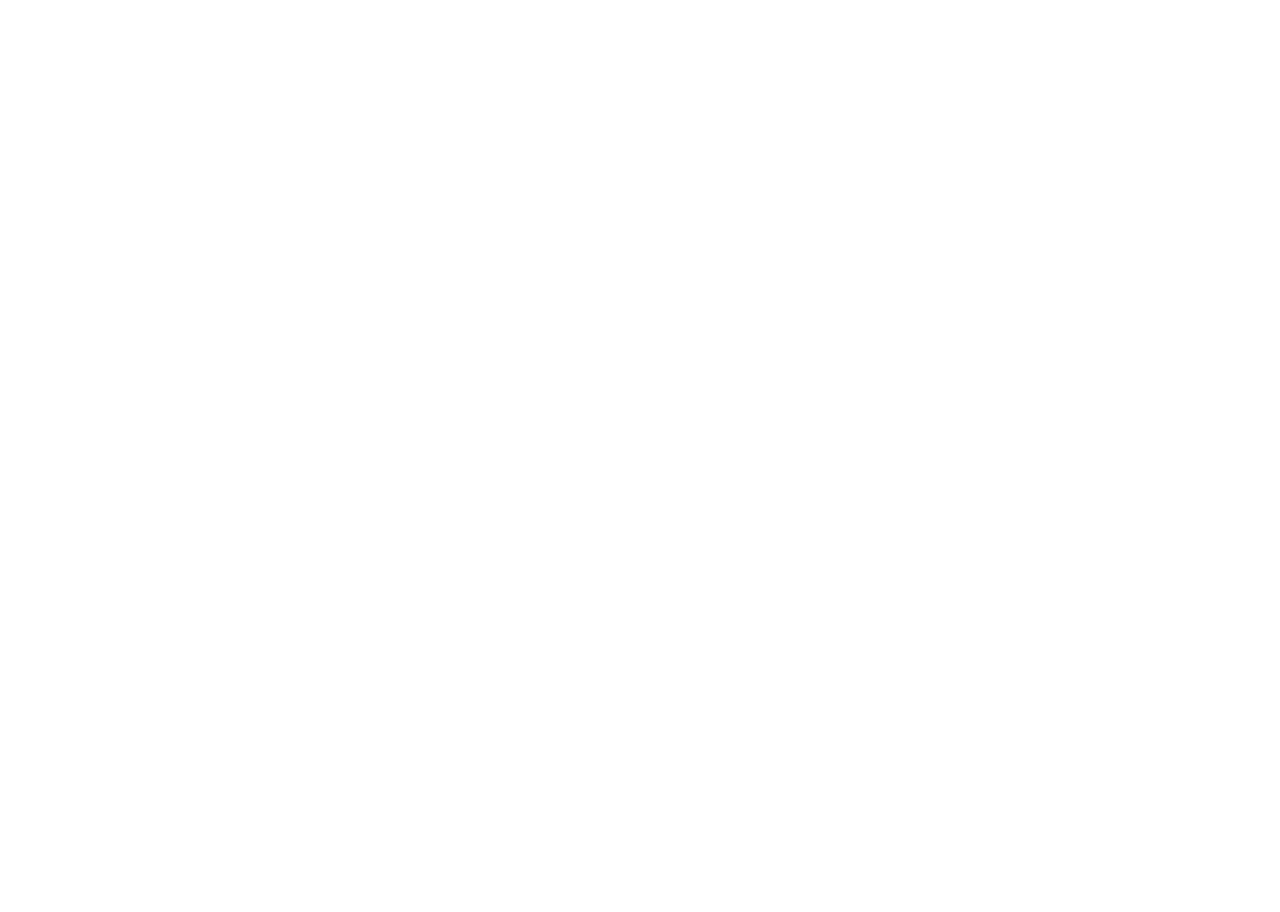
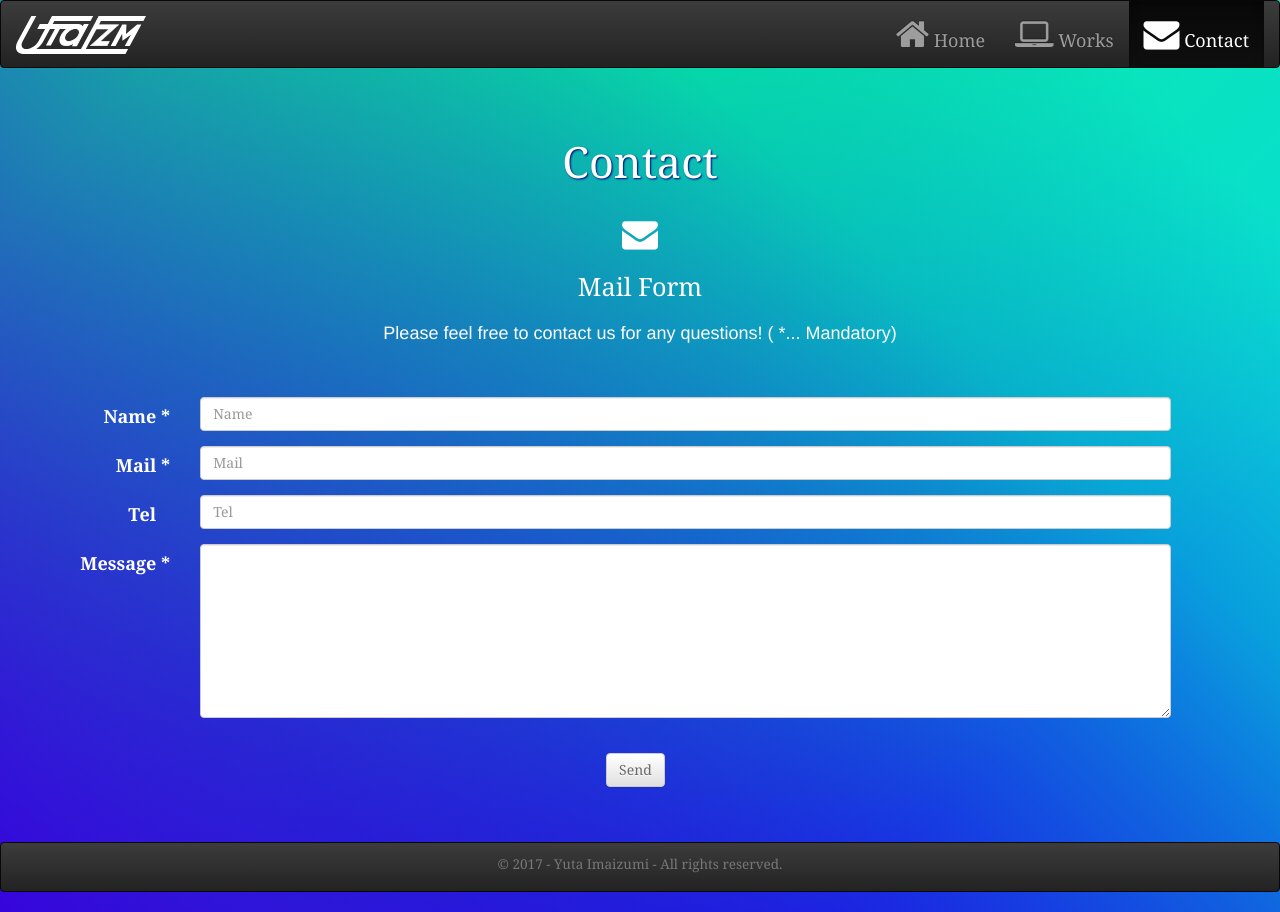
Before and after one commit to YutaImaizumi/myportfolio, a website: page contact.html in a window 1280 px wide. Before the commit the page ends 800 px from the top, so only its background shows below. Drawn offline with Linux system fonts and the light colour scheme.

Commit message:
All page completed (Internal Docs still unchecked)

```diff
--- a/Content/app.css
+++ b/Content/app.css
@@ -1,5 +1,14 @@
 body {
-    background: linear-gradient(#05FBFF, #1E00FF);
+	background:
+		-webkit-linear-gradient(45deg, hsla(254, 96%, 44%, 1) 0%, hsla(254, 96%, 44%, 0) 70%),
+		-webkit-linear-gradient(315deg, hsla(154, 96%, 49%, 1) 10%, hsla(154, 96%, 49%, 0) 80%),
+		-webkit-linear-gradient(225deg, hsla(179, 91%, 45%, 1) 10%, hsla(179, 91%, 45%, 0) 80%),
+		-webkit-linear-gradient(135deg, hsla(240, 96%, 47%, 1) 100%, hsla(240, 96%, 47%, 0) 70%);
+	background:
+		linear-gradient(45deg, hsla(254, 96%, 44%, 1) 0%, hsla(254, 96%, 44%, 0) 70%),
+		linear-gradient(135deg, hsla(154, 96%, 49%, 1) 10%, hsla(154, 96%, 49%, 0) 80%),
+		linear-gradient(225deg, hsla(179, 91%, 45%, 1) 10%, hsla(179, 91%, 45%, 0) 80%),
+		linear-gradient(315deg, hsla(240, 96%, 47%, 1) 100%, hsla(240, 96%, 47%, 0) 70%);
     font-family: Georgia, "Times New Roman", serif;
     color: white;
     font-size: 18px;
@@ -27,7 +36,7 @@
 }
 
 h3 {
-    font-size: 1.8em;
+    font-size: 1.4em;
     margin: 20px;
     text-align: center;
 }
@@ -36,6 +45,7 @@
     text-align: justify;
     margin-top: 20px;
     margin-bottom: 50px;
+    font-family: Helvetica, arial, sans-serif;
 }
 
 #container {
@@ -45,6 +55,7 @@
   width:960px;
 }
 
+/* image size */
 #logo {
     width: 130px;
 }
@@ -54,6 +65,10 @@
   height: 400px;
   width: 400px;
   box-shadow: 5px 5px 10px #000080;
+}
+
+#worksimg {
+    width: 100%;
 }
 
 
@@ -72,3 +87,50 @@
     text-align: center;
     margin: 0px;
 }
+
+/*Link colors*/
+a:link {
+    color: white;
+}
+a:visited {
+    color: white;
+}
+a:hover {
+    text-decoration: none;
+    color: #ffffb7;
+    filter: alpha(opacity=70);
+    -moz-opacity:0.70;
+    opacity:0.70;
+}
+a:active {
+    color: white;
+}
+
+/*Link colors send button only*/
+#sendbtn:link {
+    color: dimgray;
+}
+#sendbtn:visited {
+    color: dimgray;
+}
+#sendbtn:hover {
+    text-decoration: none;
+    color: darkslategray;
+    filter: alpha(opacity=70);
+    -moz-opacity:0.70;
+    opacity:0.70;
+}
+#sendbtn:active {
+    color: dimgray;
+}
+
+
+/*form layout*/
+#mandatory {
+    text-align: center;
+}
+
+.btn {
+    margin-top: 20px;
+    margin-bottom: 40px;
+}
--- /dev/null
+++ b/Scripts/app-contact.js
@@ -0,0 +1,14 @@
+console.log("App Started");
+
+// texts of "Contact" by string variables
+var contact = document.getElementById("contact");
+var contentContact = "Contact";
+contact.textContent = contentContact;
+
+var mailform = document.getElementById("mailform");
+var contentMailform = "Mail Form";
+mailform.textContent = contentMailform;
+
+var mandatory = document.getElementById("mandatory");
+var contentMandatory = "Please feel free to contact us for any questions! ( *... Mandatory)";
+mandatory.textContent = contentMandatory;
--- a/Scripts/app.js
+++ b/Scripts/app.js
@@ -34,5 +34,5 @@
 missiontitle.textContent = contentMissiontitle;
 
 var missionp = document.getElementById("missionp");
-var contentMissionp = "\"Japanese-style attentiveness to the needs of my clients\" I highly understand that the design works should be the tools by which clients and their customers will fully communicate with each other, not just designers\' self-satisfaction. I have confidence to fully communicate with my clients and also satisfy them.";
+var contentMissionp = "\"Japanese-style attentiveness to the needs of my clients\" --- I highly understand that the design works should be the tools by which clients and their customers will fully communicate with each other, not just designers\' self-satisfaction. I have confidence to fully communicate with my clients and also satisfy them.";
 missionp.textContent = contentMissionp;
--- a/contact.html
+++ b/contact.html
@@ -0,0 +1,100 @@
+<!DOCTYPE html>
+<html lang="en">
+<head>
+    <meta charset="UTF-8">
+    <meta name="viewpoint" content="width=device-width, initial-scale=1">
+    <title>Yuta Imaizumi Portfolio | Contact</title>
+    <!-- CSS here -->
+    <link rel="stylesheet" href="./Scripts/lib/bootstrap/dist/css/bootstrap.min.css">
+    <link rel="stylesheet" href="./Scripts/lib/bootstrap/dist/css/bootstrap-theme.min.css">
+    <link rel="stylesheet" href="./Scripts/lib/font-awesome/css/font-awesome.min.css">
+    <link rel="stylesheet" href="./Content/app.css">
+</head>
+<body>
+
+    <!-- navigation section -->
+<nav class="navbar navbar-inverse">
+  <div class="container-fluid">
+    <!-- Brand and toggle get grouped for better mobile display -->
+    <div class="navbar-header">
+      <button type="button" class="navbar-toggle collapsed" data-toggle="collapse" data-target="#bs-example-navbar-collapse-1" aria-expanded="false">
+        <span class="sr-only">Toggle navigation</span>
+        <span class="icon-bar"></span>
+        <span class="icon-bar"></span>
+        <span class="icon-bar"></span>
+      </button>
+      <a class="navbar-brand" href="index.html"><img src="/Assets/yuta-logo.svg" alt="Yuta Imaizumi logo" id="logo"></a>
+    </div>
+
+    <!-- Collect the nav links, forms, and other content for toggling -->
+    <div class="collapse navbar-collapse" id="bs-example-navbar-collapse-1">
+      <ul class="nav navbar-nav navbar-right">
+        <li><a href="index.html"><i class="fa fa-home fa-2x"></i> Home</a></li>
+        <li><a href="works.html"><i class="fa fa-laptop fa-2x"></i> Works</a></li>
+        <li class="active"><a href="contact.html"><i class="fa fa-envelope fa-2x"></i> Contact</a></li>
+      </ul>
+    </div><!-- /.navbar-collapse -->
+  </div><!-- /.container-fluid -->
+</nav>
+
+<!-- main content -->
+<div id="content">
+    <h2 id="contact"></h2>
+    <i class="fa fa-envelope fa-2x"></i>
+    <h3 id="mailform"></h3>
+    <p id="mandatory"></p>
+
+    <!-- form from bootstrap -->
+        <div class="row">
+            <div class="col-sm-11">
+            <form class="form-horizontal">
+                <div class="form-group">
+                    <label for="input-name" class="col-sm-2 control-label">Name *</label>
+                    <div class="col-sm-10">
+                    <input type="text" class="form-control" id="input-name" placeholder="Name" required="required">
+                    </div>
+                </div>
+                <div class="form-group">
+                    <label for="input-mail" class="col-sm-2 control-label">Mail *</label>
+                    <div class="col-sm-10">
+                    <input type="text" class="form-control" id="input-mail" placeholder="Mail" required="required">
+                    </div>
+                </div>
+                <div class="form-group">
+                    <label for="input-tel" class="col-sm-2 control-label">Tel&nbsp;&nbsp;&nbsp;</label>
+                    <div class="col-sm-10">
+                    <input type="text" class="form-control" id="input-tel" placeholder="Tel">
+                    </div>
+                </div>
+
+                <div class="form-group">
+                    <label class="col-sm-2 control-label">Message *</label>
+                    <div class="col-sm-10">
+                    <textarea class="form-control" rows="8" required="required"></textarea>
+                    </div>
+                </div>
+                <div class="form-group">
+                    <div class="col-sm-offset-2 col-sm-9">
+                    <!-- This time, when the user clicks on below botton, the form will take the user back to the bio page.-->
+                    <button type="submit" class="btn btn-default"><a href="index.html" id="sendbtn">Send</a></button>
+                    </div>
+                </div>
+                </form>
+            </div>
+        </div>
+</div>
+
+    <!-- footer section -->
+<nav class="navbar navbar-inverse navbar-bottom">
+  <div class="footer">
+    <h4 id="footercr"><small>&copy; 2017 - Yuta Imaizumi - All rights reserved.</small></h4>
+  </div>
+</nav>
+
+
+    <!-- JavaScript here -->
+    <script src="./Scripts/lib/jquery/dist/jquery.js"></script>
+    <script src="./Scripts/lib/bootstrap/dist/js/bootstrap.min.js"></script>
+    <script src="./Scripts/app-contact.js"></script>
+</body>
+</html>
```
Also changed, not shown: Scripts/app-works.js (added, +30 -0 lines), index.html (+3 -4 lines), works.html (+81 -0 lines), Assets/me.gif, Assets/work1.jpg (added), Assets/work2.jpg (added), Assets/work3.jpg (added).
